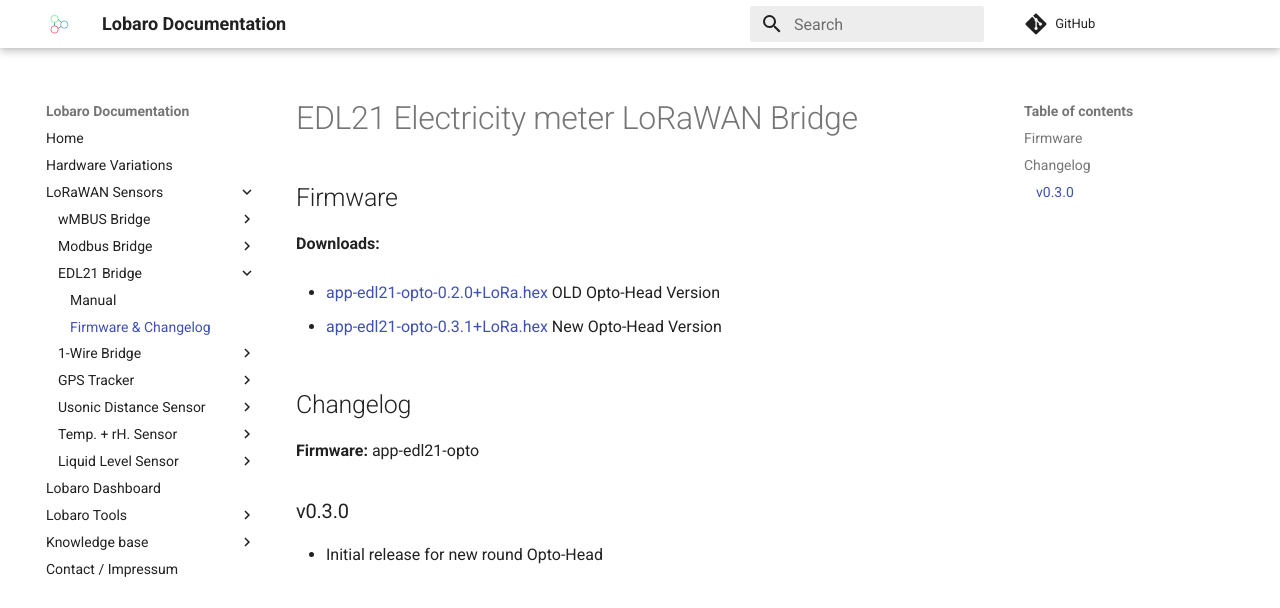
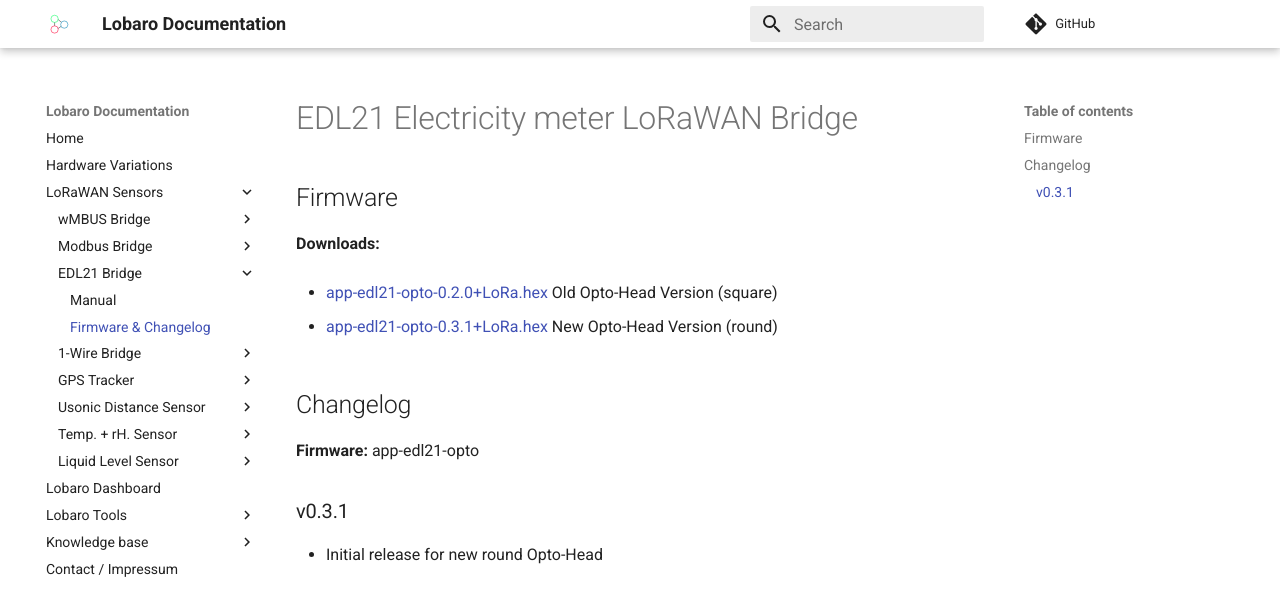
Before and after one commit to Lobaro/docs, an MkDocs documentation site: the page built from docs/lorawan-sensors/edl21-opto-lorawan/firmware.md, in a window 1280 px wide. Shown: the top 608 px of the page. Built offline with MkDocs 1.6.1 and Material for MkDocs 9.7.7, drawn with Linux system fonts in a browser that asks for light colours; a script that is not in the unit is left out; comment, search, counter and statistics services are not loaded.

```diff
--- a/docs/lorawan-sensors/edl21-opto-lorawan/firmware.md
+++ b/docs/lorawan-sensors/edl21-opto-lorawan/firmware.md
@@ -4,9 +4,9 @@
 
 **Downloads:**
 
-* [app-edl21-opto-0.2.0+LoRa.hex](firmware/app-edl21-opto-0.2.0+LoRa.hex) OLD Opto-Head Version
+* [app-edl21-opto-0.2.0+LoRa.hex](firmware/app-edl21-opto-0.2.0+LoRa.hex) Old Opto-Head Version (square)
 
-* [app-edl21-opto-0.3.1+LoRa.hex](firmware/app-edl21-opto-0.3.1+LoRa.hex) New Opto-Head Version
+* [app-edl21-opto-0.3.1+LoRa.hex](firmware/app-edl21-opto-0.3.1+LoRa.hex) New Opto-Head Version (round)
 
 
 
@@ -14,6 +14,6 @@
 
 **Firmware:** app-edl21-opto
 
-### v0.3.0
+### v0.3.1
 
 * Initial release for new round Opto-Head
```
